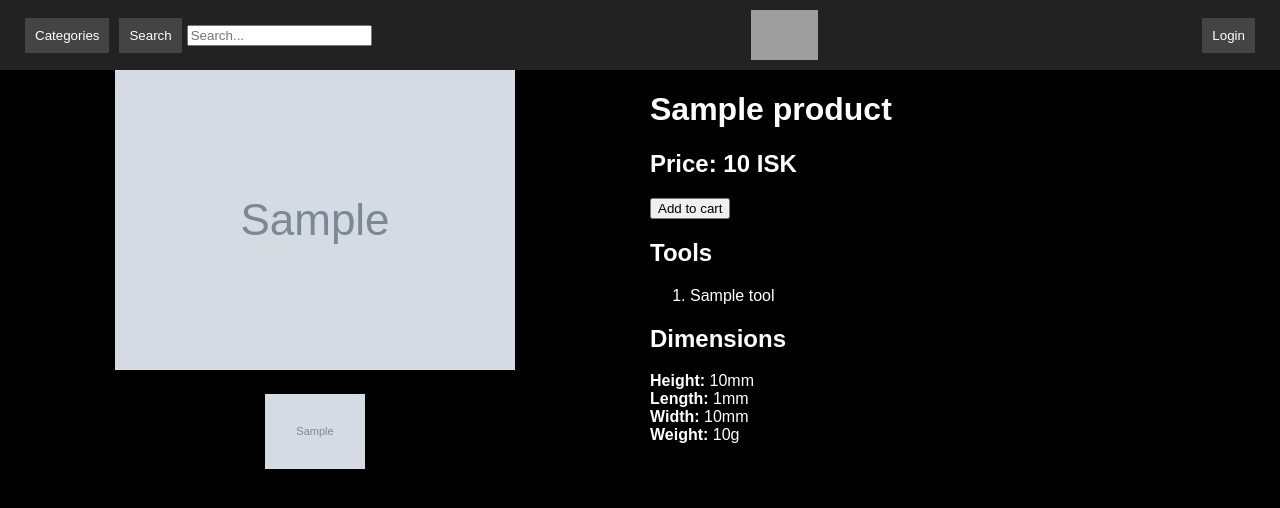
After one commit to wojciech170/Ready24, a Django app: template shop/templates/shop/product.html in a window 1280 px wide. The commit adds this page. Shown: the top 508 px of the page. Run offline with Django 5.2, Linux system fonts and the light colour scheme; the template is opened without the code that fills it: most values are stand-ins (such as "Sample title", 1, 10 or a date in 2020); grey boxes marked "Sample" are stand-in pictures; grey boxes are pictures that could not be loaded.

Commit message:
added new option to login, logout and register new account, new view with products extra lines in css and js files

```diff
--- a/shop/models.py
+++ b/shop/models.py
@@ -20,7 +20,7 @@ class Tool(models.Model):
 class Category(models.Model):
     name = models.CharField(max_length=128)
     description = models.TextField()
-    slug = models.SlugField(max_length=100, unique=True)
+    slug = models.SlugField(max_length=100, unique=True, blank=True)
 
     def __str__(self):
         return self.name
@@ -42,7 +42,7 @@ class Product(models.Model):
     weight = models.IntegerField(default=0)
     tool = models.ManyToManyField(Tool)
     category = models.ForeignKey(Category, on_delete=models.CASCADE)
-    slug = models.SlugField(max_length=100, unique=True)
+    slug = models.SlugField(max_length=100, unique=True, blank=True)
 
     def __str__(self):
         return self.name
--- a/shop/static/shop/css/main.css
+++ b/shop/static/shop/css/main.css
@@ -123,3 +123,37 @@ footer {
 .policy-links a:hover {
     color: #ff0000;
 }
+
+.product-container {
+    display: flex;
+    gap: 20px;
+}
+
+.image-section {
+    flex: 1;
+    display: flex;
+    flex-direction: column;
+    align-items: center;
+}
+
+.main-image img {
+    width: 100%;
+    max-width: 500px;
+    height: auto;
+    margin-bottom: 20px;
+}
+
+.thumbnails {
+    display: flex;
+    gap: 10px;
+}
+
+.thumbnails img {
+    width: 100px;
+    height: auto;
+    cursor: pointer;
+}
+
+.info-section {
+    flex: 1;
+}
--- a/shop/static/shop/js/script.js
+++ b/shop/static/shop/js/script.js
@@ -39,4 +39,10 @@ document.addEventListener("DOMContentLoaded", function () {
         //     }
         // }
     }
+
+    function changeImage(element) {
+        const mainImage = document.getElementById("mainImage");
+        mainImage.src = element.src;
+    }
+
 });
--- a/shop/templates/shop/base.html
+++ b/shop/templates/shop/base.html
@@ -26,7 +26,19 @@
     </div>
     <div class="right-buttons">
         {#            <button class="language">Zmień język</button>#}
-        <button class="login">Log in / Profile</button>
+        {% if user.is_authenticated %}
+            <a href="#">
+                <button class="login">{{ user.username }}</button>
+            </a>
+            <a href="/logout/">
+                <button class="login">Logout</button>
+            </a>
+        {% else %}
+            <a href="/login/">
+                <button class="login">Login</button>
+            </a>
+        {% endif %}
+
     </div>
 </header>
 {% block content %}
@@ -54,7 +66,6 @@
         {#                >#}
         {#                <p>Produkt 2</p>#}
         {#            </div>#}
-        <!-- Dodaj więcej produktów według potrzeby -->
         {#        </div>#}
     </main>
 
--- a/shop/templates/shop/category.html
+++ b/shop/templates/shop/category.html
@@ -7,6 +7,7 @@
         {% for prod in products %}
             {#        <div class="products product"><img class="product" src="{{ prod.picture_set.first.image.url }}" alt="{{ prod.name }}"> {{ prod.name }} {{ prod.price }}</div>#}
 
+            <a href="/product/{{ prod.slug }}">
                 <div class="product">
                     <img
                             src="{{ prod.picture_set.first.image.url }}" alt="{{ prod.name }}"
@@ -14,6 +15,7 @@
                     <p>{{ prod.name }}</p>
                     <p>{{ prod.price }} ISK</p>
                 </div>
+            </a>
         {% endfor %}
     </div>
 {% endblock %}
--- /dev/null
+++ b/shop/templates/shop/product.html
@@ -0,0 +1,72 @@
+{#{% extends 'shop/base.html' %}#}
+{#{% block title %}{{ product.name }}{% endblock %}#}
+{#{% block content %}#}
+{#    <h1>{{ product.name }}</h1>#}
+{#    <div>#}
+{#        <div>#}
+{#            {% for img in product.picture_set.all %}#}
+{#                <img src="{{ img.image.url }}" alt="{{ product.name }}">#}
+{#            {% endfor %}#}
+{#        </div>#}
+{#        <div>#}
+{#            <h2>Tools</h2>#}
+{#            <ol>#}
+{#                {% for tool in product.tool.all %}#}
+{#                    <li>{{ tool.name }}</li>#}
+{#                {% endfor %}#}
+{#            </ol>#}
+{#        </div>#}
+{#        <div>#}
+{#            <h2>Dimensions</h2>#}
+{#            <strong>Height </strong> {{ product.height }}mm<br>#}
+{#            <strong>Lenght </strong> {{ product.length }}mm<br>#}
+{#            <strong>Width </strong> {{ product.width }}mm<br>#}
+{#            <strong>Weight </strong> {{ product.weight }}g<br>#}
+{#        </div>#}
+{#    </div>#}
+{#{% endblock %}#}
+
+{% extends 'shop/base.html' %}
+
+{% block title %}{{ product.name }}{% endblock %}
+
+{% block content %}
+    <div class="product-container">
+        <div class="image-section">
+            <!-- Main image -->
+            <div class="main-image">
+                <img id="mainImage" src="{{ product.picture_set.all.0.image.url }}" alt="{{ product.name }}">
+            </div>
+
+            <!-- Thumbnails -->
+            <div class="thumbnails">
+                {% for img in product.picture_set.all %}
+                    <img src="{{ img.image.url }}" alt="{{ product.name }}" onclick="changeImage(this)">
+                {% endfor %}
+            </div>
+        </div>
+
+        <div class="info-section">
+            <h1>{{ product.name }}</h1>
+            <h2>Price: {{ product.price }} ISK</h2>
+            <a href="#">
+                <button>Add to cart</button>
+            </a>
+            <div>
+                <h2>Tools</h2>
+                <ol>
+                    {% for tool in product.tool.all %}
+                        <li>{{ tool.name }}</li>
+                    {% endfor %}
+                </ol>
+            </div>
+            <div>
+                <h2>Dimensions</h2>
+                <strong>Height: </strong> {{ product.height }}mm<br>
+                <strong>Length: </strong> {{ product.length }}mm<br>
+                <strong>Width: </strong> {{ product.width }}mm<br>
+                <strong>Weight: </strong> {{ product.weight }}g<br>
+            </div>
+        </div>
+    </div>
+{% endblock %}
```
Also changed, not shown: Ready24/urls.py (+9 -1 lines), shop/forms.py (added, +26 -0 lines), shop/templates/shop/__base__.html (deleted, +0 -48 lines), shop/templates/shop/create_user.html (added, +14 -0 lines), shop/templates/shop/login.html (added, +19 -0 lines), shop/validators.py (added, +14 -0 lines), shop/views.py (+66 -4 lines), shop/migrations/0006_alter_category_slug_alter_product_slug.py (added). Lines whose indentation alone changed are shown as unchanged.
